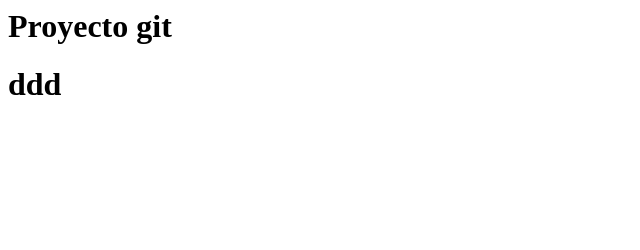
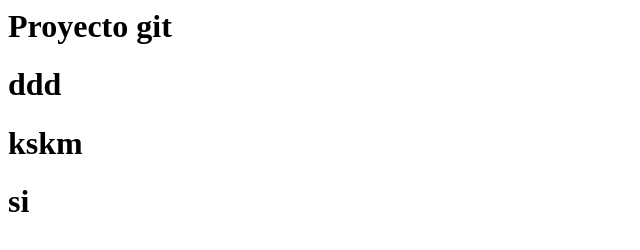
Before and after one commit to lucySagas/Proyecto-GIT, a plain HTML site: page index.html in a window 1280 px wide. Shown: the whole page, without its empty margins (0-640 px from the left). Drawn offline with Linux system fonts and the light colour scheme.

Commit message:
Tercer commit Modificando el index.html

```diff
--- a/index.html
+++ b/index.html
@@ -1,2 +1,4 @@
 <h1>Proyecto git</h1>
 <h1>ddd</h1>
+<h1>kskm</h1>
+<h1>si</h1>
```
